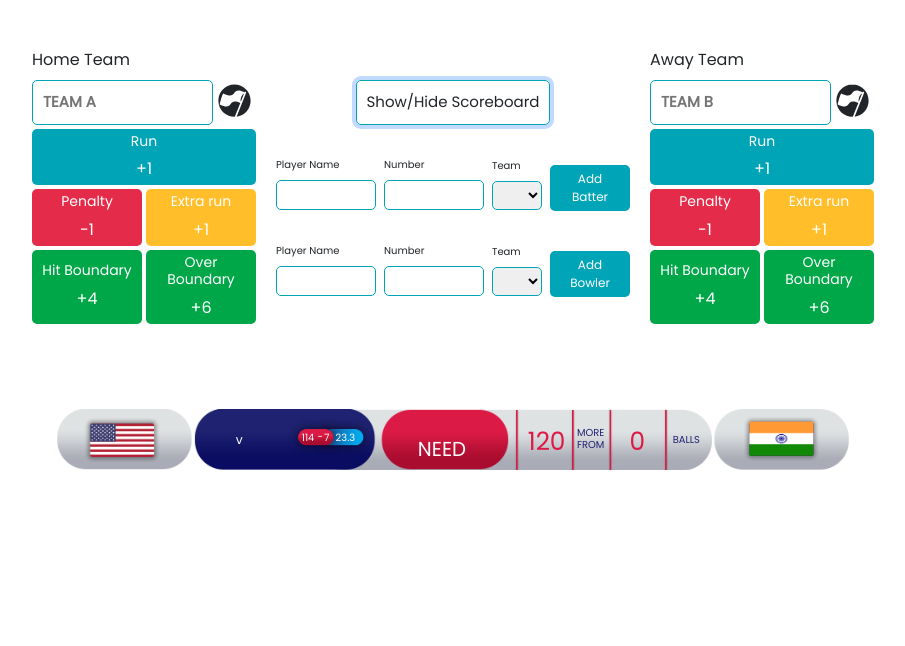
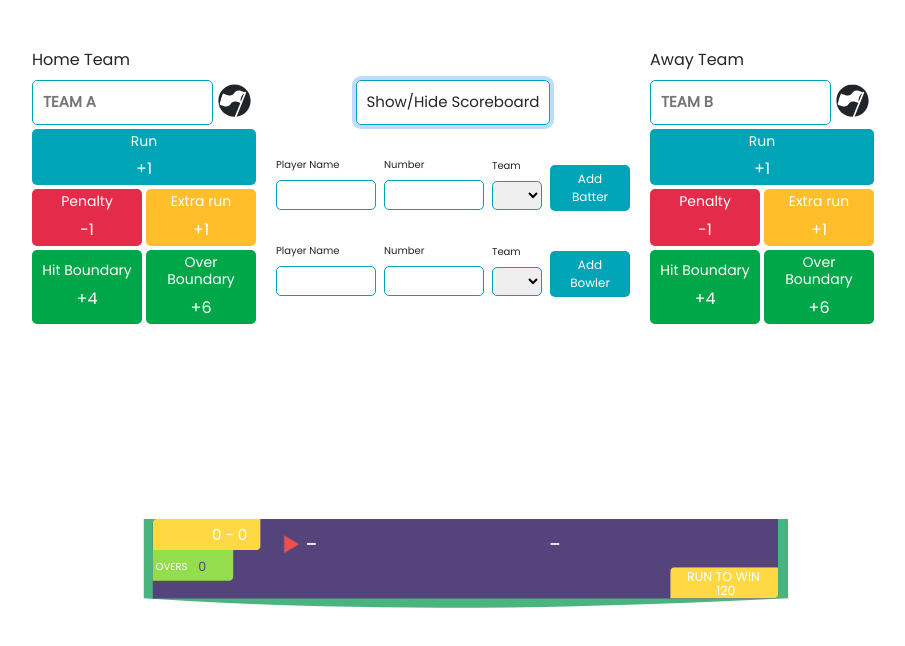
Before and after one commit to Chibah-Fawzi/Cricket-App-UI, a React (Create React App) app: page / in a window 1280 px wide. Both pictures are taken after a click on the button "Show/Hide Scoreboard". Shown: the top 646 px of the page, without its empty margins (187-1092 px from the left). Built offline with nearby package versions, Linux system fonts and the light colour scheme.

Commit message:
show/hide button displays all of the SVGs

```diff
--- a/src/App.js
+++ b/src/App.js
@@ -5,6 +5,7 @@ import ScoreBoard from './components/ScoreBoard';
 import { useEffect, useState } from 'react';
 
 function App() {
+
 
   const [homeTeam,
     setHomeTeam] = useState({
@@ -45,8 +46,8 @@ function App() {
 
   const [overs, setOvers] = useState(0);
 
-  const [displayScoreboard,
-    setDisplayScoreboard] = useState(false);
+  const [displayScoreboard, setDisplayScoreboard] = useState(false);
+  const [selectedScoreboard, setSelectedScoreboard] = useState(0);
 
   const handleRuns = (e, run, incr, runType, home) => {
     e.preventDefault();
@@ -167,6 +168,11 @@ function App() {
   const showScoreboard = (e) => {
     e.preventDefault();
     setDisplayScoreboard(!displayScoreboard)
+    if (displayScoreboard === true) {
+      if (selectedScoreboard <= 2 || selectedScoreboard >= 0) {
+        setSelectedScoreboard(selectedScoreboard + 1)
+      }
+    }
   }
 
   return (
@@ -381,7 +387,7 @@ function App() {
       </div>
 
       {displayScoreboard
-        ? <ScoreBoard homeTeam={homeTeam} awayTeam={awayTeam} overs={overs} />
+        ? <ScoreBoard homeTeam={homeTeam} awayTeam={awayTeam} overs={overs} selectedScoreboard={selectedScoreboard} />
         : ''}
     </div>
   );
--- a/src/components/ScoreBoard.js
+++ b/src/components/ScoreBoard.js
@@ -4,22 +4,19 @@ import Scoreboard2 from './svgs/Scoreboard2'
 import Scoreboard3 from './svgs/Scoreboard3'
 
 export default function ScoreBoard(props) {
-    const { homeTeam, awayTeam, overs } = props
+    const { homeTeam, awayTeam, overs, selectedScoreboard } = props
+
+
     const lastRunsHome = homeTeam.previousRuns.slice(1).slice(-5)
     const lastRunsAway = awayTeam.previousRuns.slice(1).slice(-5)
 
-
-    // var convertedLastRunsHome;
-    // for (let i = 0; i < lastRunsHome.length; i++) {
-    //     convertedLastRunsHome = {
-    //         run: lastRunsHome[i].toLowerCase() === "run" ? "1" : "",
-    //         extra: lastRunsHome[i].toLowerCase() === "extra run" ? "1" : "",
-    //         hit_boundary: lastRunsHome[i].toLowerCase() === "hit boundary" ? "4" : "",
-    //         over_boundary: lastRunsHome[i].toLowerCase() === "over boundary" ? "6" : "",
-    //     }
-    // }
-    // console.log(convertedLastRunsHome)
-    const runs = lastRunsHome.map(e =>
+    const homeRuns = lastRunsHome.map(e =>
+        e === "Run" ? e = 1
+            : e === "Extra Run" ? e = 1
+                : e === "Hit Boundary" ? e = 4
+                    : e === "Over Boundary" ? e = 6
+                        : e)
+    const awayRuns = lastRunsAway.map(e =>
         e === "Run" ? e = 1
             : e === "Extra Run" ? e = 1
                 : e === "Hit Boundary" ? e = 4
@@ -28,47 +25,14 @@ export default function ScoreBoard(props) {
 
     return (
         <div className='container mt-0 p-0 d-flex flex-column align-items-center justify-content-center'>
-            {/* <Scoreboard3 homeTeam={homeTeam} awayTeam={awayTeam} overs={overs} runs={runs} /> */}
-            {/* <Scoreboard1 homeTeam={homeTeam} awayTeam={awayTeam} overs={overs} runs={runs} /> */}
-            <Scoreboard2 homeTeam={homeTeam} awayTeam={awayTeam} overs={overs} runs={runs} />
-            {/* <div className='row'>
-                <div className='col'>
-                    <h2>Home Batter :{homeTeam.batter.name}</h2>
-                    <h6>{homeTeam.batter.number}</h6>
-                    <h6>{homeTeam.batter.team}</h6>
-                    <h2>Home Bowler :{homeTeam.bowler.name}</h2>
-                    <h6>{homeTeam.bowler.number}</h6>
-                    <h6>{homeTeam.bowler.team}</h6>
-                </div>
-                <div className='col'>
-                    <h2>Away Batter :{awayTeam.batter.name}</h2>
-                    <h6>{awayTeam.batter.number}</h6>
-                    <h6>{awayTeam.batter.team}</h6>
-                    <h2>Away Bowler :{awayTeam.bowler.name}</h2>
-                    <h6>{awayTeam.bowler.number}</h6>
-                    <h6>{awayTeam.bowler.team}</h6>
-                </div>
-
-            </div>
-
-            <div className='row text-center justify-content-center'>
-                <div className='col team-stats'>
-                    <h2>HOME: {homeTeam.name}</h2>
-                    <div>RUNS : {homeTeam.runs}</div>
-                    <div>Overs : {overs} </div>
-                    <div>Previous Runs : {lastRunsHome.map(e => e)} </div>
-                    <div>Flag path : {homeTeam.path} </div>
-                    <div>Runs To Win : {homeTeam.runsToWin} </div>
-                </div>
-                <div className='col team-stats'>
-                    <h2>AWAY : {awayTeam.name} </h2>
-                    <div>RUNS : {awayTeam.runs}</div>
-                    <div>Overs : {overs} </div>
-                    <div>Previous Runs : {lastRunsAway.map(e => e)} </div>
-                    <div>Flag path : {awayTeam.path} </div>
-                    <div>Runs To Win : {awayTeam.runsToWin} </div>
-                </div>
-            </div> */}
+            {selectedScoreboard % 3 === 0 ?
+                <Scoreboard3 homeTeam={homeTeam} awayTeam={awayTeam} overs={overs} runs={homeRuns} />
+                : selectedScoreboard % 3 === 1 ?
+                    <Scoreboard1 homeTeam={homeTeam} awayTeam={awayTeam} overs={overs} runs={homeRuns} lastRunsAway={awayRuns} />
+                    : selectedScoreboard % 3 === 2 ?
+                        <Scoreboard2 homeTeam={homeTeam} awayTeam={awayTeam} />
+                        : <Scoreboard3 homeTeam={homeTeam} awayTeam={awayTeam} overs={overs} runs={homeRuns} />
+            }
         </div>
 
     )
--- a/src/components/svgs/Scoreboard1.jsx
+++ b/src/components/svgs/Scoreboard1.jsx
@@ -1,7 +1,7 @@
 import React from 'react'
 
 export default function Scoreboard1(props) {
-  const { homeTeam, awayTeam, overs, runs } = props
+  const { homeTeam, awayTeam, overs, runs, lastRunsAway } = props
   return (
     <svg
       xmlns="http://www.w3.org/2000/svg"
@@ -71,7 +71,7 @@ export default function Scoreboard1(props) {
           className="st1 st2 st3"
           id="_x34_5_1_"
         >
-          {awayTeam.runsToWin}
+          {homeTeam.runsToWin}
         </text>
         <text
           transform="translate(1437.515 424.587)"
@@ -226,7 +226,7 @@ export default function Scoreboard1(props) {
           className="st1 st2 st3"
           id="_x34_5"
         >
-          {homeTeam.runsToWin}
+          {awayTeam.runsToWin}
         </text>
         <text
           transform="translate(496.514 719.587)"
@@ -289,7 +289,7 @@ export default function Scoreboard1(props) {
           {`${homeTeam?.bowler?.number} - ${homeTeam?.bowler?.name?.toUpperCase()}`}
         </text>
         {/* PREVIOUS RUNS */}
-        {runs.map((e, i) => {
+        {lastRunsAway.map((e, i) => {
           return <>
             <g id="Calque_3_copie_4_xA0_Image_11_">
               <image
--- a/src/components/svgs/Scoreboard2.jsx
+++ b/src/components/svgs/Scoreboard2.jsx
@@ -1,7 +1,7 @@
 import React from 'react'
 
 export default function Scoreboard2(props) {
-  const { homeTeam, awayTeam, overs, runs } = props
+  const { homeTeam, awayTeam } = props
   return (
     <div className='svg'>
       <svg
```
